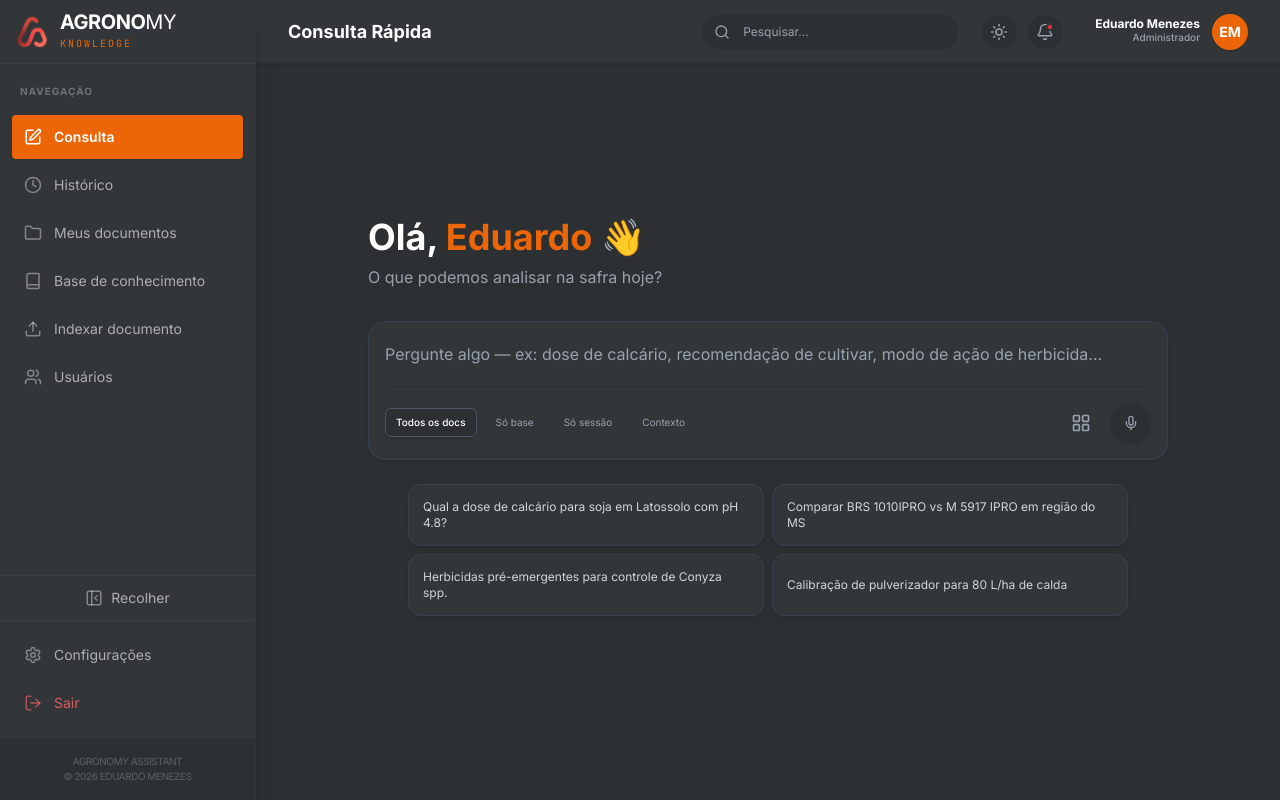
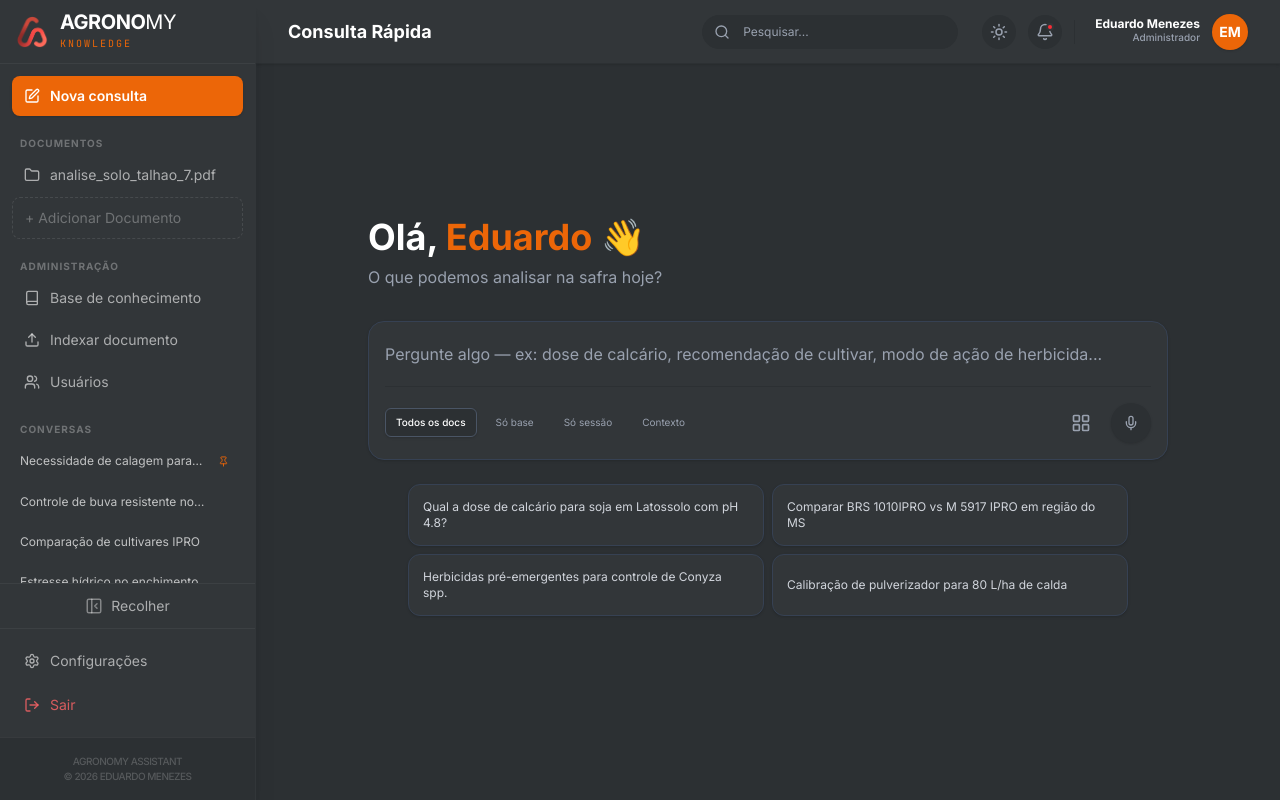
Before and after one commit to EduardoMnzs/agronomy-web, a React (Vite) app: page /workbench in a window 1280 px wide. Built offline with nearby package versions, Linux system fonts and the light colour scheme.

Commit message:
feat: implement collapsible Sidebar component and update application title

```diff
--- a/index.html
+++ b/index.html
@@ -4,7 +4,7 @@
     <meta charset="UTF-8" />
     <link rel="icon" type="image/png" href="/favicon.ico" />
     <meta name="viewport" content="width=device-width, initial-scale=1.0" />
-    <title>agronomy-web</title>
+    <title>Agronomy Assistant</title>
   </head>
   <body>
     <div id="root"></div>
--- a/src/components/layout/Sidebar.jsx
+++ b/src/components/layout/Sidebar.jsx
@@ -1,38 +1,33 @@
-import React, { useState } from 'react';
+import React, { useState, useRef, useEffect } from 'react';
 import { motion, AnimatePresence } from 'framer-motion';
-import { X, PanelLeftClose, PanelLeftOpen, Settings, LogOut, SquarePen, Clock, Folder, Book, Upload, Users, Sprout } from 'lucide-react';
+import {
+  X, PanelLeftClose, PanelLeftOpen, Settings, LogOut, SquarePen,
+  Folder, Book, Upload, Users, FilePlus, MoreHorizontal,
+  Pin, Pencil, Trash2, MessageSquare, Sprout
+} from 'lucide-react';
 import agronomyLogo from '../../assets/images/Agronomy-logo.png';
 
-const NAV_ITEMS = [
-  { id: 'consulta', label: 'Consulta', icon: SquarePen },
-  { id: 'historico', label: 'Histórico', icon: Clock },
-  { id: 'documentos', label: 'Meus documentos', icon: Folder },
-  { id: 'base', label: 'Base de conhecimento', icon: Book },
-  { id: 'indexar', label: 'Indexar documento', icon: Upload },
-  { id: 'usuarios', label: 'Usuários', icon: Users },
+const mockDocuments = [
+  { id: 'd1', name: 'analise_solo_talhao_7.pdf' },
 ];
 
-const SidebarContent = ({ isCollapsed, currentRoute, onNavigate, onCloseMobile, onToggleCollapse }) => (
-  <>
-    <SidebarBrand isCollapsed={isCollapsed} onCloseMobile={onCloseMobile} />
-    <SidebarNav
-      currentRoute={currentRoute}
-      onNavigate={onNavigate}
-      isCollapsed={isCollapsed}
-      onCloseMobile={onCloseMobile}
-    />
-    <CollapseToggle isCollapsed={isCollapsed} onToggle={onToggleCollapse} />
-    <SidebarBottomActions isCollapsed={isCollapsed} onNavigate={onNavigate} onCloseMobile={onCloseMobile} />
-    <SidebarFooter isCollapsed={isCollapsed} />
-  </>
-);
+const mockConversations = [
+  { id: 'c1', label: 'Necessidade de calagem para soja', pinned: true },
+  { id: 'c2', label: 'Controle de buva resistente no PR', pinned: false },
+  { id: 'c3', label: 'Comparação de cultivares IPRO', pinned: false },
+  { id: 'c4', label: 'Estresse hídrico no enchimento', pinned: false },
+];
 
 export default function Sidebar({ isMobileOpen, onCloseMobile }) {
   const [isCollapsed, setIsCollapsed] = useState(false);
-  const [currentRoute, setCurrentRoute] = useState('consulta');
+  const [conversations, setConversations] = useState(mockConversations);
 
-  const onToggleCollapse = () => setIsCollapsed(!isCollapsed);
-  const onNavigate = (id) => setCurrentRoute(id);
+  const handlePin = (id) => setConversations(prev => prev.map(c => c.id === id ? { ...c, pinned: !c.pinned } : c));
+  const handleRename = (id, newLabel) => setConversations(prev => prev.map(c => c.id === id ? { ...c, label: newLabel } : c));
+  const handleDelete = (id) => setConversations(prev => prev.filter(c => c.id !== id));
+  const handleClearAll = () => setConversations([]);
+
+  const sharedProps = { isCollapsed, conversations, handlePin, handleRename, handleDelete, handleClearAll };
 
   return (
     <>
@@ -40,171 +35,324 @@ export default function Sidebar({ isMobileOpen, onCloseMobile }) {
         {isMobileOpen && (
           <>
             <motion.div
-              initial={{ opacity: 0 }}
-              animate={{ opacity: 1 }}
-              exit={{ opacity: 0 }}
-              transition={{ duration: 0.3 }}
+              initial={{ opacity: 0 }} animate={{ opacity: 1 }} exit={{ opacity: 0 }}
+              transition={{ duration: 0.2 }}
               className="fixed inset-0 bg-black/50 z-20 lg:hidden"
               onClick={onCloseMobile}
             />
             <motion.aside
-              initial={{ x: "-100%" }}
-              animate={{ x: 0 }}
-              exit={{ x: "-100%" }}
-              transition={{ type: "spring", damping: 25, stiffness: 250 }}
+              initial={{ x: '-100%' }} animate={{ x: 0 }} exit={{ x: '-100%' }}
+              transition={{ type: 'spring', damping: 25, stiffness: 250 }}
               className="fixed inset-y-0 left-0 z-30 w-64 bg-white dark:bg-[#323639] border-r border-gray-200 dark:border-transparent h-screen flex flex-col text-[#131E29] dark:text-white shadow-xl flex-shrink-0 lg:hidden overflow-hidden"
             >
-              <SidebarContent
-                isCollapsed={false}
-                currentRoute={currentRoute}
-                onNavigate={onNavigate}
-                onCloseMobile={onCloseMobile}
-                onToggleCollapse={onToggleCollapse}
-              />
+              <SidebarInner {...sharedProps} onCloseMobile={onCloseMobile} onToggleCollapse={() => setIsCollapsed(v => !v)} forceExpanded />
             </motion.aside>
           </>
         )}
       </AnimatePresence>
 
-      <aside
-        className={`
-          hidden lg:flex relative inset-y-0 left-0 z-30
-          bg-white dark:bg-[#323639] border-r border-gray-200 dark:border-transparent h-screen flex-col text-[#131E29] dark:text-white shadow-xl flex-shrink-0
-          overflow-hidden transition-[width,background-color,border-color] duration-300 ease-in-out
-          ${isCollapsed ? 'w-[72px]' : 'w-64'}
-        `}
-      >
-        <SidebarContent
-          isCollapsed={isCollapsed}
-          currentRoute={currentRoute}
-          onNavigate={onNavigate}
-          onCloseMobile={onCloseMobile}
-          onToggleCollapse={onToggleCollapse}
-        />
+      <aside className={`hidden lg:flex relative inset-y-0 left-0 z-30 bg-white dark:bg-[#323639] border-r border-gray-200 dark:border-transparent h-screen flex-col text-[#131E29] dark:text-white shadow-xl flex-shrink-0 overflow-hidden transition-[width,background-color,border-color] duration-300 ease-in-out ${isCollapsed ? 'w-[72px]' : 'w-64'}`}>
+        <SidebarInner {...sharedProps} onCloseMobile={() => { }} onToggleCollapse={() => setIsCollapsed(v => !v)} />
       </aside>
     </>
   );
 }
 
-function SidebarBrand({ isCollapsed, onCloseMobile }) {
+function SidebarInner({ isCollapsed, forceExpanded, onCloseMobile, onToggleCollapse, conversations, handlePin, handleRename, handleDelete, handleClearAll }) {
+  const collapsed = forceExpanded ? false : isCollapsed;
+
   return (
-    <div className={`px-4 flex items-center border-b border-gray-100 dark:border-white/5 h-16 flex-shrink-0 transition-colors duration-300 ${isCollapsed ? 'justify-center' : 'gap-3'}`}>
+    <div className="flex flex-col h-full">
+      <div className={`px-4 flex items-center border-b border-gray-100 dark:border-white/5 h-16 flex-shrink-0 transition-colors duration-300 ${collapsed ? 'justify-center' : 'gap-3'}`}>
         <img src={agronomyLogo} alt="Agronomy Logo" className="w-8 h-8 object-contain flex-shrink-0" />
+        <div className={`flex flex-col min-w-0 flex-1 transition-[opacity] duration-150 ${collapsed ? 'opacity-0 pointer-events-none' : 'opacity-100 delay-150'}`}>
+          <div className="text-xl tracking-tight leading-none whitespace-nowrap text-[#131E29] dark:text-white">
+            <span className="font-bold">AGRONO</span><span className="font-light">MY</span>
+          </div>
+          <p className="text-[10px] text-[#EC6608] font-mono uppercase tracking-[0.2em] mt-1">Knowledge</p>
+        </div>
+        <button onClick={onCloseMobile} className={`flex items-center justify-center w-7 h-7 rounded-md text-gray-400 hover:text-[#131E29] dark:hover:text-white hover:bg-gray-100 dark:hover:bg-white/10 transition-colors flex-shrink-0 lg:hidden ${collapsed ? 'opacity-0 pointer-events-none' : 'opacity-100'}`}>
+          <X size={16} />
+        </button>
+      </div>
 
-      <div className={`flex flex-col min-w-0 flex-1 transition-[opacity] duration-150 ${isCollapsed ? 'opacity-0 pointer-events-none' : 'opacity-100 delay-150'}`}>
-        <div className="text-xl tracking-tight leading-none whitespace-nowrap text-[#131E29] dark:text-white transition-colors duration-300">
-          <span className="font-bold">AGRONO</span>
-          <span className="font-light">MY</span>
+      <div className="px-3 pt-3 pb-2 flex-shrink-0">
+        <SidebarItem icon={SquarePen} label="Nova consulta" collapsed={collapsed} accent />
       </div>
-        <p className="text-[10px] text-[#EC6608] font-mono uppercase tracking-[0.2em] mt-1 whitespace-nowrap">
-          Knowledge
-        </p>
+
+      <div className="flex-1 overflow-y-auto overflow-x-hidden p-3 space-y-5">
+        {!collapsed && (
+          <Section label="Documentos" collapsed={collapsed}>
+            {mockDocuments.slice(0, 2).map(doc => (
+              <SidebarItem key={doc.id} icon={Folder} label={doc.name} collapsed={collapsed} truncate />
+            ))}
+            {mockDocuments.length < 2 && (
+              <SidebarItem label="+ Adicionar Documento" collapsed={collapsed} muted />
+            )}
+          </Section>
+        )}
+
+        <Section label="Administração" collapsed={collapsed}>
+          <SidebarItem icon={Book} label="Base de conhecimento" collapsed={collapsed} />
+          <SidebarItem icon={Upload} label="Indexar documento" collapsed={collapsed} />
+          <SidebarItem icon={Users} label="Usuários" collapsed={collapsed} />
+        </Section>
+
+        {!collapsed && (
+          <Section label="Conversas" collapsed={collapsed}>
+            <AnimatePresence initial={false}>
+              {[...conversations].sort((a, b) => b.pinned - a.pinned).map(conv => (
+                <ConversationItem
+                  key={conv.id}
+                  conv={conv}
+                  collapsed={collapsed}
+                  onPin={handlePin}
+                  onRename={handleRename}
+                  onDelete={handleDelete}
+                />
+              ))}
+            </AnimatePresence>
+            {conversations.length === 0 && (
+              <p className="text-[11px] text-gray-400 dark:text-white/30 px-2 py-1">Nenhuma conversa ainda.</p>
+            )}
+          </Section>
+        )}
       </div>
 
       <button
-        onClick={onCloseMobile}
-        className={`flex items-center justify-center w-7 h-7 rounded-md text-gray-400 hover:text-[#131E29] dark:text-white/30 dark:hover:text-white hover:bg-gray-100 dark:hover:bg-white/10 transition-colors flex-shrink-0 lg:hidden ${isCollapsed ? 'opacity-0 pointer-events-none' : 'opacity-100'}`}
+        onClick={onToggleCollapse}
+        className="hidden lg:flex cursor-pointer items-center justify-center gap-2 w-full py-3 border-t border-gray-100 dark:border-white/5 text-gray-500 dark:text-white/60 hover:text-[#131E29] dark:hover:text-white hover:bg-gray-50 dark:hover:bg-white/5 transition-colors duration-200 flex-shrink-0 text-sm"
       >
-        <X size={16} />
+        {collapsed
+          ? <PanelLeftOpen size={18} className="text-gray-400 dark:text-white/40" />
+          : <><PanelLeftClose size={18} className="text-gray-400 dark:text-white/40" /><span className="whitespace-nowrap">Recolher</span></>
+        }
       </button>
+
+      <div className="p-3 border-t border-gray-100 dark:border-white/5 space-y-1">
+        <SidebarItem icon={Settings} label="Configurações" collapsed={collapsed} />
+        <SidebarItem icon={LogOut} label="Sair" collapsed={collapsed} danger />
+      </div>
+
+      <div className={`bg-gray-50 dark:bg-[#2c3033] border-t border-gray-100 dark:border-white/5 text-[10px] font-medium text-gray-400 dark:text-white/20 text-center uppercase tracking-tighter flex-shrink-0 overflow-hidden whitespace-nowrap transition-all duration-300 ${collapsed ? 'opacity-0 py-0 h-0' : 'opacity-100 p-4 delay-150'}`}>
+        AGRONOMY ASSISTANT <br /> &copy; 2026 EDUARDO MENEZES
+      </div>
     </div>
   );
 }
 
-function SidebarNav({ currentRoute, onNavigate, isCollapsed, onCloseMobile }) {
-  function handleNavigate(id) {
-    onNavigate(id);
-    onCloseMobile();
-  }
-
+function Section({ label, collapsed, children, action }) {
   return (
-    <nav className="flex-1 p-3 space-y-1 overflow-y-auto overflow-x-hidden">
-      <div className={`text-[10px] font-bold text-gray-400 dark:text-white/30 mb-4 px-2 uppercase tracking-widest mt-2 whitespace-nowrap transition-all duration-300 ${isCollapsed ? 'opacity-0' : 'opacity-100 delay-150'}`}>
-        Navegação
+    <div className="space-y-0.5">
+      {!collapsed && (
+        <div className="flex items-center justify-between px-2 mb-1">
+          <span className="text-[10px] font-bold text-gray-400 dark:text-white/30 uppercase tracking-widest">{label}</span>
+          {action}
         </div>
-      {NAV_ITEMS.map((item) => (
-        <NavItem
-          key={item.id}
-          item={item}
-          isActive={currentRoute === item.id}
-          isCollapsed={isCollapsed}
-          onClick={() => handleNavigate(item.id)}
-        />
-      ))}
-    </nav>
+      )}
+      {children}
+    </div>
   );
 }
 
-function NavItem({ item, isActive, isCollapsed, onClick }) {
-  const Icon = item.icon;
+function SidebarItem({ icon: Icon, label, collapsed, accent, muted, danger, truncate, onClick }) {
   return (
     <button
       onClick={onClick}
-      title={isCollapsed ? item.label : undefined}
-      className={`cursor-pointer w-full flex items-center px-3 py-3 rounded-sm transition-colors duration-200 text-sm
-        ${isCollapsed ? 'justify-center gap-0' : 'gap-3'}
-        ${isActive
-          ? 'bg-[#EC6608] text-white font-semibold shadow-sm'
-          : 'text-gray-500 dark:text-white/60 hover:bg-gray-50 dark:hover:bg-white/5 hover:text-[#131E29] dark:hover:text-white'
-        }`}
+      title={collapsed ? label : undefined}
+      className={`cursor-pointer w-full flex items-center px-3 py-2.5 rounded-lg transition-colors duration-200 text-sm
+        ${collapsed ? 'justify-center' : 'gap-2.5'}
+        ${accent ? 'bg-[#EC6608] text-white hover:bg-[#d95d07] font-semibold shadow-sm' : ''}
+        ${muted ? 'text-gray-400 dark:text-white/30 hover:bg-gray-50 dark:hover:bg-white/5 border border-dashed border-gray-200 dark:border-white/10' : ''}
+        ${danger ? 'text-red-500/80 dark:text-red-400/80 hover:bg-red-50 dark:hover:bg-red-500/10 hover:text-red-600' : ''}
+        ${!accent && !muted && !danger ? 'text-gray-500 dark:text-white/60 hover:bg-gray-50 dark:hover:bg-white/5 hover:text-[#131E29] dark:hover:text-white' : ''}`}
     >
-      <Icon size={18} className={`flex-shrink-0 ${isActive ? 'text-white' : 'text-gray-400 dark:text-white/40'}`} />
-      <span className={`whitespace-nowrap overflow-hidden transition-[opacity,width] duration-150 ${isCollapsed ? 'opacity-0 w-0 min-w-0' : 'opacity-100 delay-150'}`}>
-        {item.label}
+      {Icon && <Icon size={16} className="flex-shrink-0" />}
+      {!collapsed && (
+        <span className={`flex-1 text-left whitespace-nowrap ${truncate ? 'overflow-hidden text-ellipsis' : ''}`}>
+          {label}
         </span>
+      )}
     </button>
   );
 }
 
-function CollapseToggle({ isCollapsed, onToggle }) {
+function ConversationItem({ conv, collapsed, onPin, onRename, onDelete }) {
+  const [menuOpen, setMenuOpen] = useState(false);
+  const [menuPos, setMenuPos] = useState({ top: 0, left: 0 });
+  const [renaming, setRenaming] = useState(false);
+  const [confirmDelete, setConfirmDelete] = useState(false);
+  const [draft, setDraft] = useState(conv.label);
+  const btnRef = useRef(null);
+  const inputRef = useRef(null);
+
+  useEffect(() => {
+    if (!menuOpen) return;
+    const handler = (e) => {
+      const menu = document.getElementById('sidebar-ctx-menu');
+      if (menu && !menu.contains(e.target) && btnRef.current && !btnRef.current.contains(e.target)) {
+        setMenuOpen(false);
+      }
+    };
+    document.addEventListener('mousedown', handler);
+    return () => document.removeEventListener('mousedown', handler);
+  }, [menuOpen]);
+
+  useEffect(() => {
+    if (renaming && inputRef.current) inputRef.current.focus();
+  }, [renaming]);
+
+  const openMenu = () => {
+    if (btnRef.current) {
+      const rect = btnRef.current.getBoundingClientRect();
+      setMenuPos({ top: rect.bottom + 4, left: rect.right - 160 });
+    }
+    setMenuOpen(v => !v);
+  };
+
+  const commitRename = () => {
+    if (draft.trim()) onRename(conv.id, draft.trim());
+    setRenaming(false);
+  };
+
+  if (collapsed) {
     return (
-    <button
-      onClick={onToggle}
-      className="hidden cursor-pointer lg:flex items-center justify-center gap-2 w-full py-3 border-t border-gray-100 dark:border-white/5 text-gray-500 dark:text-white/60 hover:text-[#131E29] dark:hover:text-white hover:bg-gray-50 dark:hover:bg-white/5 transition-colors duration-200 flex-shrink-0 text-sm"
-    >
-      {isCollapsed
-        ? <PanelLeftOpen size={18} className="text-gray-400 dark:text-white/40 flex-shrink-0" />
-        : <>
-          <PanelLeftClose size={18} className="text-gray-400 dark:text-white/40 flex-shrink-0" />
-          <span className="whitespace-nowrap">Recolher</span>
-        </>
-      }
+      <button title={conv.label} className="cursor-pointer w-full flex items-center justify-center px-3 py-2.5 rounded-lg text-gray-500 dark:text-white/60 hover:bg-gray-50 dark:hover:bg-white/5 hover:text-[#131E29] dark:hover:text-white transition-colors duration-200">
+        <span className="w-1.5 h-1.5 rounded-full bg-gray-400 dark:bg-white/30" />
       </button>
     );
   }
 
-function SidebarBottomActions({ isCollapsed, onNavigate, onCloseMobile }) {
   return (
-    <div className="p-3 border-t border-gray-100 dark:border-white/5 space-y-1 transition-colors duration-300">
+    <>
+      <motion.div
+        layout
+        initial={{ opacity: 0, y: -6 }}
+        animate={{ opacity: 1, y: 0 }}
+        exit={{ opacity: 0, x: -20 }}
+        transition={{ duration: 0.2 }}
+        className="relative group flex items-center gap-1.5 px-2 py-2 rounded-lg hover:bg-gray-50 dark:hover:bg-white/5 transition-colors duration-200"
+      >
+        {renaming ? (
+          <input
+            ref={inputRef}
+            value={draft}
+            onChange={e => setDraft(e.target.value)}
+            onBlur={commitRename}
+            onKeyDown={e => { if (e.key === 'Enter') commitRename(); if (e.key === 'Escape') setRenaming(false); }}
+            className="flex-1 text-xs bg-transparent border-b border-[#EC6608] outline-none text-[#131E29] dark:text-white"
+          />
+        ) : (
+          <span className="flex-1 text-xs text-gray-600 dark:text-white/70 truncate">{conv.label}</span>
+        )}
+
+        {conv.pinned ? (
+          <span className="relative flex-shrink-0 w-6 h-6 flex items-center justify-center">
+            <Pin size={11} className={`text-[#EC6608] transition-opacity absolute ${menuOpen ? 'opacity-0' : 'group-hover:opacity-0'}`} />
             <button
-        onClick={() => { onNavigate('settings'); onCloseMobile(); }}
-        className={`cursor-pointer w-full flex items-center px-3 py-3 rounded-sm transition-colors duration-200 text-sm text-gray-500 dark:text-white/60 hover:bg-gray-50 dark:hover:bg-white/5 hover:text-[#131E29] dark:hover:text-white ${isCollapsed ? 'justify-center gap-0' : 'gap-3'}`}
-        title={isCollapsed ? 'Configurações' : undefined}
+              ref={btnRef}
+              onClick={openMenu}
+              className={`cursor-pointer p-1 rounded text-gray-400 hover:text-[#131E29] dark:hover:text-white hover:bg-gray-100 dark:hover:bg-white/10 transition-all absolute ${menuOpen ? 'opacity-100' : 'opacity-0 group-hover:opacity-100 focus:opacity-100'}`}
             >
-        <Settings size={18} className="flex-shrink-0 text-gray-400 dark:text-white/40" />
-        <span className={`whitespace-nowrap overflow-hidden transition-[opacity,width] duration-150 ${isCollapsed ? 'opacity-0 w-0 min-w-0' : 'opacity-100 delay-150'}`}>
-          Configurações
+              <MoreHorizontal size={14} />
+            </button>
           </span>
+        ) : (
+          <button
+            ref={btnRef}
+            onClick={openMenu}
+            className="cursor-pointer opacity-0 group-hover:opacity-100 focus:opacity-100 p-1 rounded text-gray-400 hover:text-[#131E29] dark:hover:text-white hover:bg-gray-100 dark:hover:bg-white/10 transition-all"
+          >
+            <MoreHorizontal size={14} />
           </button>
-      <button
-        onClick={() => { console.log('logout'); }}
-        className={`cursor-pointer w-full flex items-center px-3 py-3 rounded-sm transition-colors duration-200 text-sm text-red-500/80 dark:text-red-400/80 hover:bg-red-50 dark:hover:bg-red-500/10 hover:text-red-600 dark:hover:text-red-400 ${isCollapsed ? 'justify-center gap-0' : 'gap-3'}`}
-        title={isCollapsed ? 'Sair' : undefined}
+        )}
+      </motion.div>
+
+      <AnimatePresence>
+        {menuOpen && (
+          <motion.div
+            id="sidebar-ctx-menu"
+            initial={{ opacity: 0, scale: 0.92, y: -4 }}
+            animate={{ opacity: 1, scale: 1, y: 0 }}
+            exit={{ opacity: 0, scale: 0.92, y: -4 }}
+            transition={{ duration: 0.15 }}
+            style={{ top: menuPos.top, left: menuPos.left }}
+            className="fixed z-[9999] w-40 bg-white dark:bg-[#2c3033] border border-gray-200 dark:border-gray-700 rounded-xl shadow-xl py-1 overflow-hidden"
           >
-        <LogOut size={18} className="flex-shrink-0 text-red-500/60 dark:text-red-400/60" />
-        <span className={`whitespace-nowrap overflow-hidden transition-[opacity,width] duration-150 ${isCollapsed ? 'opacity-0 w-0 min-w-0' : 'opacity-100 delay-150'}`}>
-          Sair
-        </span>
-      </button>
-    </div>
+            <ContextMenuItem icon={Pin} label={conv.pinned ? 'Desafixar' : 'Fixar'} onClick={() => { onPin(conv.id); setMenuOpen(false); }} />
+            <ContextMenuItem icon={Pencil} label="Renomear" onClick={() => { setRenaming(true); setMenuOpen(false); }} />
+            <div className="my-1 border-t border-gray-100 dark:border-gray-700" />
+            <ContextMenuItem icon={Trash2} label="Excluir" danger onClick={() => { setConfirmDelete(true); setMenuOpen(false); }} />
+          </motion.div>
+        )}
+      </AnimatePresence>
+
+      <AnimatePresence>
+        {confirmDelete && (
+          <DeleteConfirmModal
+            label={conv.label}
+            onConfirm={() => { onDelete(conv.id); setConfirmDelete(false); }}
+            onCancel={() => setConfirmDelete(false)}
+          />
+        )}
+      </AnimatePresence>
+    </>
   );
 }
 
-function SidebarFooter({ isCollapsed }) {
+function ContextMenuItem({ icon: Icon, label, onClick, danger }) {
   return (
-    <div className={`bg-gray-50 dark:bg-[#2c3033] border-t border-gray-100 dark:border-white/5 text-[10px] font-medium text-gray-400 dark:text-white/20 text-center uppercase tracking-tighter flex-shrink-0 overflow-hidden whitespace-nowrap transition-all duration-300 ${isCollapsed ? 'opacity-0 py-0 h-0' : 'opacity-100 p-4 delay-150'}`}>
-      AGRONOMY ASSISTANT <br />
-      &copy; 2026 EDUARDO MENEZES
-    </div>
+    <button
+      onClick={onClick}
+      className={`cursor-pointer w-full flex items-center gap-2.5 px-3 py-2 text-xs transition-colors duration-150
+        ${danger
+          ? 'text-red-500 hover:bg-red-50 dark:hover:bg-red-500/10'
+          : 'text-gray-600 dark:text-gray-300 hover:bg-gray-50 dark:hover:bg-white/5 hover:text-[#131E29] dark:hover:text-white'
+        }`}
+    >
+      <Icon size={13} className="flex-shrink-0" />
+      {label}
+    </button>
   );
 }
+
+function DeleteConfirmModal({ label, onConfirm, onCancel }) {
+  return (
+    <motion.div
+      initial={{ opacity: 0 }}
+      animate={{ opacity: 1 }}
+      exit={{ opacity: 0 }}
+      transition={{ duration: 0.15 }}
+      className="fixed inset-0 z-[10000] flex items-center justify-center bg-black/40 backdrop-blur-sm"
+      onClick={onCancel}
+    >
+      <motion.div
+        initial={{ opacity: 0, scale: 0.93, y: 8 }}
+        animate={{ opacity: 1, scale: 1, y: 0 }}
+        exit={{ opacity: 0, scale: 0.93, y: 8 }}
+        transition={{ duration: 0.18 }}
+        onClick={e => e.stopPropagation()}
+        className="bg-white dark:bg-[#323639] rounded-2xl shadow-2xl border border-gray-200 dark:border-gray-700 p-6 w-80 mx-4"
+      >
+        <h3 className="text-sm font-semibold text-[#131E29] dark:text-white mb-3">Excluir conversa?</h3>
+        <p className="text-xs text-gray-500 dark:text-gray-400 leading-relaxed mb-6">
+          A conversa <strong className="text-gray-700 dark:text-gray-200">"{label}"</strong> será excluída permanentemente e não poderá ser recuperada.
+        </p>
+        <div className="flex gap-2 justify-end">
+          <button
+            onClick={onCancel}
+            className="cursor-pointer px-4 py-1.5 text-xs font-medium text-gray-600 dark:text-gray-300 bg-gray-100 dark:bg-[#2c3033] hover:bg-gray-200 dark:hover:bg-gray-700 rounded-lg transition-colors duration-200"
+          >
+            Cancelar
+          </button>
+          <button
+            onClick={onConfirm}
+            className="cursor-pointer px-4 py-1.5 text-xs font-semibold text-white bg-red-500 hover:bg-red-600 rounded-lg transition-colors duration-200"
+          >
+            Excluir
+          </button>
+        </div>
+      </motion.div>
+    </motion.div>
+  );
+}
```
Lines whose indentation alone changed are shown as unchanged.
